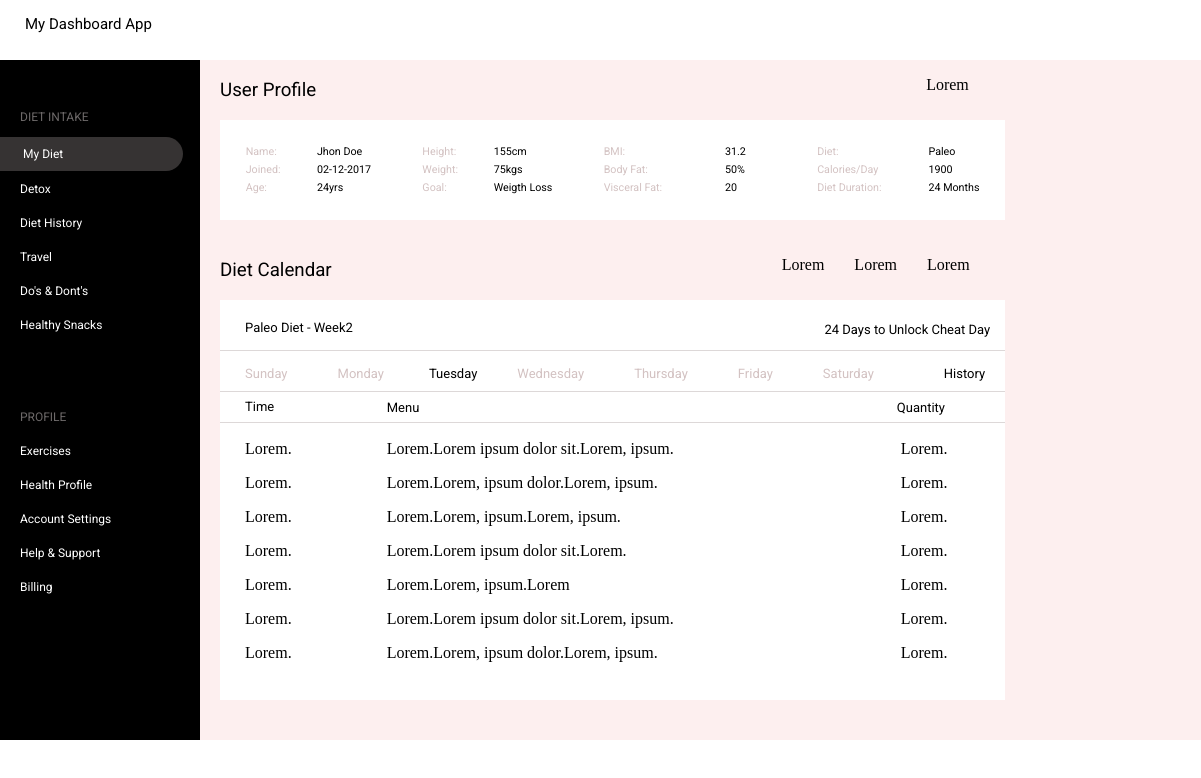
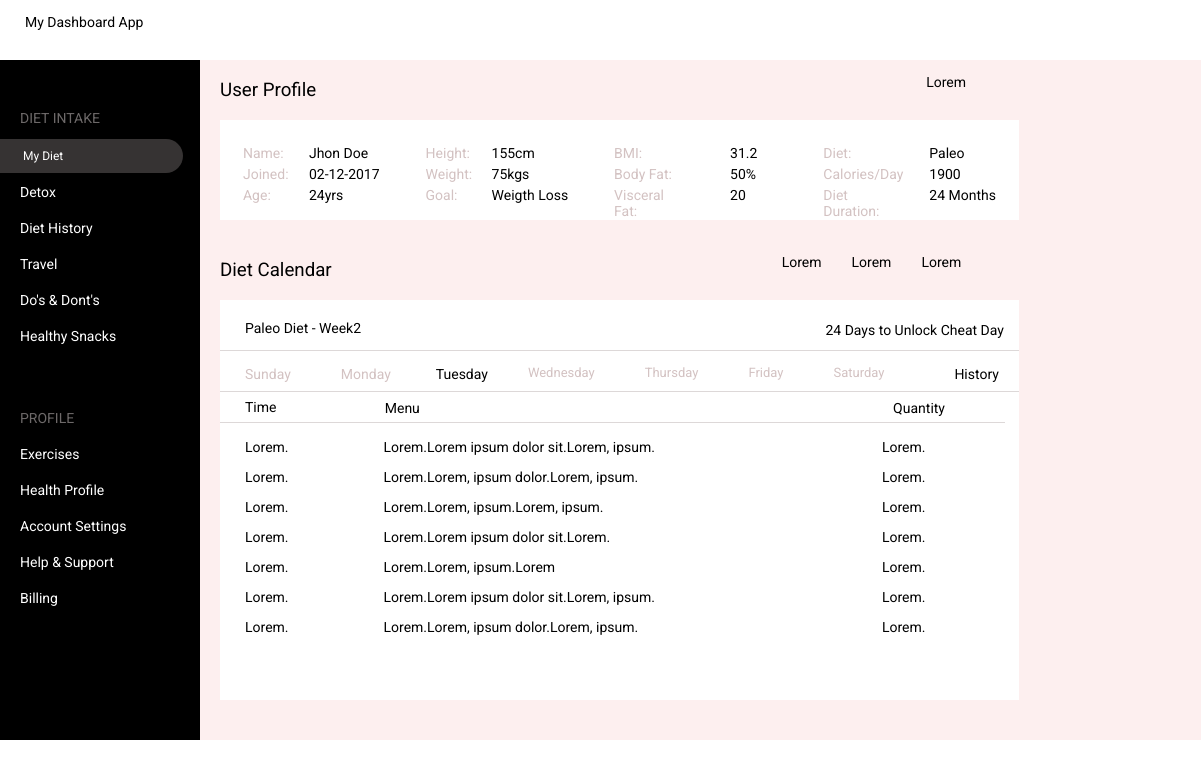
Before and after one commit to gemac2/web1, a plain HTML site: page index.html in a window 1280 px wide. Shown: the full height of the page, 0-1201 px from the left. Drawn offline with Linux system fonts and the light colour scheme.

Commit message:
updated font name and front size

```diff
--- a/css/styles.css
+++ b/css/styles.css
@@ -23,7 +23,7 @@ body{
 }
 h1{
     color: black;
-    font-size: 15px;
+    font-size: 14px;
     padding: 5px;
     margin-left: 20px;
     margin-bottom: 15px;
@@ -74,22 +74,23 @@ justify-content: flex-end;
     margin-top: 100px;
 }
 h5{
+
     color: rgb(109, 105, 105);
-    font-size: 12px;
+    font-size: 14px;
     margin-top: 0px;
     margin: 20px;
 }
 h2{
     color: white;
     text-align: left;
-    font-size: 12px;
+    font-size: 14px;
     margin: 20px;
 
 }
 h4{
     color: white;
     text-align: left;
-    font-size: 12px;
+    font-size: 14px;
     margin: 20px;
 }
 .button{
@@ -120,6 +121,8 @@ h4{
     background: rgb(253, 239, 239);
 }
 .lorem{
+    font-family: 'Roboto', sans-serif;
+    font-size: 14px;
     margin-left: 610px;
 }
 /*style-tabledate*/
@@ -138,8 +141,9 @@ h4{
 
  }
  h6{
-     margin: 0px;
-     margin-top: 5px;
+   font-size: 14px;
+   margin: 0px;
+   margin-top: 5px;
  }
  .name{
     width: 20px;
@@ -152,6 +156,8 @@ h4{
     margin-top: 20px;
  }
 .name h6{
+    font-family: 'Roboto', sans-serif;
+    font-size: 14px;
     color: rgb(211, 194, 194);
 }
 
@@ -162,10 +168,13 @@ h4{
    margin-top: 20px;
 }
 .height1{
+   font-family: 'Roboto', sans-serif;
    margin: 0px;
    margin-top: 20px;
 }
 .height h6{
+    font-family: 'Roboto', sans-serif;
+    font-size: 14px;
     color: rgb(211, 194, 194);
 }
 .bmi{
@@ -179,6 +188,8 @@ h4{
     margin-top: 20px;
 }
 .bmi h6{
+    font-family: 'Roboto', sans-serif;
+    font-size: 14px;
     color: rgb(211, 194, 194);
 }
 .diet{
@@ -192,6 +203,8 @@ h4{
     margin-top: 20px;
 }
 .diet h6{
+    font-family: 'Roboto', sans-serif;
+    font-size: 14px;
     color: rgb(211, 194, 194);
 }
 
@@ -204,12 +217,18 @@ h4{
     background: rgb(253, 239, 239);
 }
 .lorem1 p{
+    font-family: 'Roboto', sans-serif;
+    font-size: 14px;
     margin-left: 450px;
 }
 .lorem2 p{
+    font-family: 'Roboto', sans-serif;
+    font-size: 14px;
     margin-left: 30px;
 }
 .lorem3 p{
+    font-family: 'Roboto', sans-serif;
+    font-size: 14px;
     margin-left: 30px;
 }
  /*style-boxdate2*/
@@ -229,16 +248,18 @@ h4{
     justify-content: space-between;
 }
 .paleodiet h1{
+    font-family: 'Roboto', sans-serif;
     margin: 20px;
     margin-top: 15px;
     color: black;
-    font-size: 13px;
+    font-size: 14px;
 }
 .paleodiet h2{
+    font-family: 'Roboto', sans-serif;
     margin-right: 15px;
     margin-top: 22px;
     color: black;
-    font-size: 13px;
+    font-size: 14px;
 }
 /*style-boxdays*/
 .days{
@@ -252,28 +273,32 @@ h4{
     justify-content: space-between;
 }
 .daysw h1{
+    font-family: 'Roboto', sans-serif;
     margin: 20px;
     color: rgb(211, 194, 194);
-    font-size: 13px;
+    font-size: 14px;
     margin-top: 10px;
 }
 .daysw h2{
-    font-size: 13px;
+    font-family: 'Roboto', sans-serif;
+    font-size: 14px;
     color: black;
     margin-right: 40px;
     margin-top: 15px;
 }
 .daysw h3{
-    margin-top: 15px;
+    font-family: 'Roboto', sans-serif;
+    margin-top: 14px;
     margin-right: 50px;
     color: rgb(211, 194, 194);
     font-size: 13px;
 
 }
 .daysw h5{
+    font-family: 'Roboto', sans-serif;
     margin-right: 20px;
     margin-top: 15px;
-    font-size: 13px;
+    font-size: 14px;
     color: black;
 }
 /*style-boxtime*/
@@ -289,21 +314,24 @@ h4{
     justify-content: space-between;
 }
 .timedate h1{
+    font-family: 'Roboto', sans-serif;
     margin: 20px;
     margin-top: 2px;
     color: black;
-    font-size: 13px;
+    font-size: 14px;
 }
 .timedate h2{
+    font-family: 'Roboto', sans-serif;
     margin-right: 60px;
     margin-top: 8px;
     color: black;
-    font-size: 13px;
+    font-size: 14px;
 }
 .timedate h3{
+    font-family: 'Roboto', sans-serif;
     margin-right: 370px;
     margin-top: 8px;
-    font-size: 13px;
+    font-size: 14px;
 }
 /*style-boxparagraph*/
 .paragraph{
@@ -311,15 +339,21 @@ h4{
 
 }
 .p2{
+    font-family: 'Roboto', sans-serif;
+    font-size: 14px;
     margin: 25px;
     margin-top: -15px;
 }
 .p3{
- margin: 0px;
- margin-left: 70px;
- margin-top: -15px;
+   font-family: 'Roboto', sans-serif;
+   font-size: 14px;
+   margin: 0px;
+   margin-left: 70px;
+   margin-top: -15px;
 }
 .p4{
+    font-family: 'Roboto', sans-serif;
+    font-size: 14px;
     margin-left: 227px;
     margin-top: -15px;
 }
```
